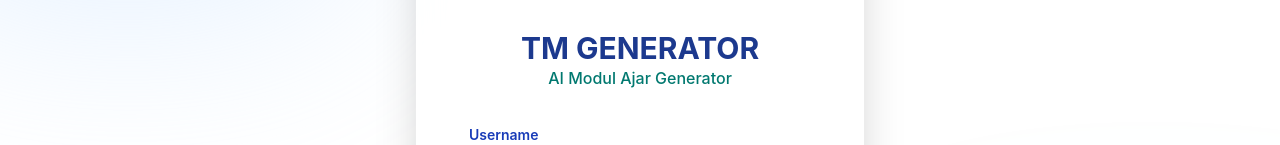
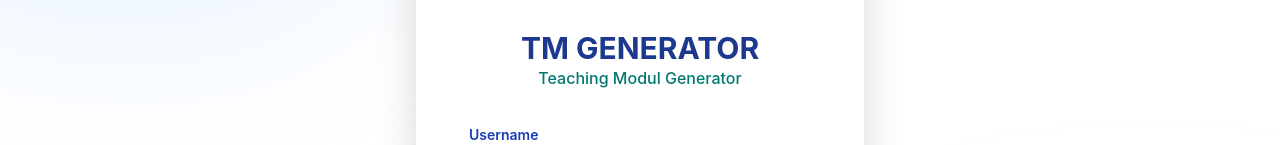
Before and after one commit to firmanbarru1985-dev/TM-Generator-2026.1, a React (Vite) app: page / in a window 1280 px wide. Shown: the part 222-367 px from the top of the page. Built offline with nearby package versions, Linux system fonts and the light colour scheme; no server answers.

Commit message:
Update Login.tsx

```diff
--- a/src/components/Login.tsx
+++ b/src/components/Login.tsx
@@ -20,7 +20,7 @@ export default function Login({ onLogin }: LoginProps) {
 
     // Standard username: Admin, Password: admin123
     setTimeout(() => {
-      if (username === 'Admin' && password === 'Sawalia1*') {
+      if (username === 'Admin' && password === 'Rahasia1*') {
         onLogin();
       } else {
         setError('Username atau password salah.');
@@ -53,7 +53,7 @@ export default function Login({ onLogin }: LoginProps) {
               />
             </div>
             <h1 className="text-3xl font-bold text-blue-900">TM GENERATOR</h1>
-            <p className="text-teal-700 font-medium">AI Modul Ajar Generator</p>
+            <p className="text-teal-700 font-medium">Teaching Modul Generator</p>
           </div>
 
           <form onSubmit={handleSubmit} className="space-y-6">
```
